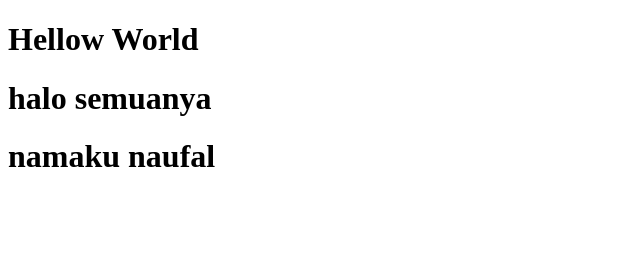
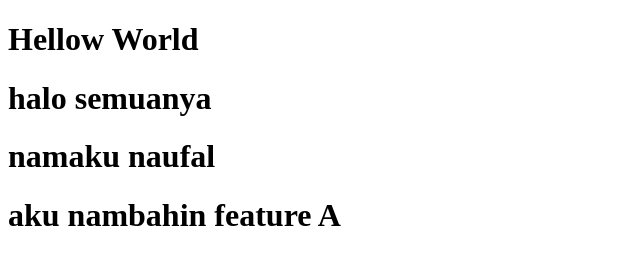
Before and after one commit to afsanarozan/belajar-github, a plain HTML site: page index.html in a window 1280 px wide. Shown: the whole page, without its empty margins (0-640 px from the left). Drawn offline with Linux system fonts and the light colour scheme.

Commit message:
add feature a

```diff
--- a/index.html
+++ b/index.html
@@ -10,5 +10,6 @@
     <h1>Hellow World</h1>
     <h1>halo semuanya</h1>
     <h1>namaku naufal</h1>
+    <h1>aku nambahin feature A</h1>
 </body>
 </html>
```
